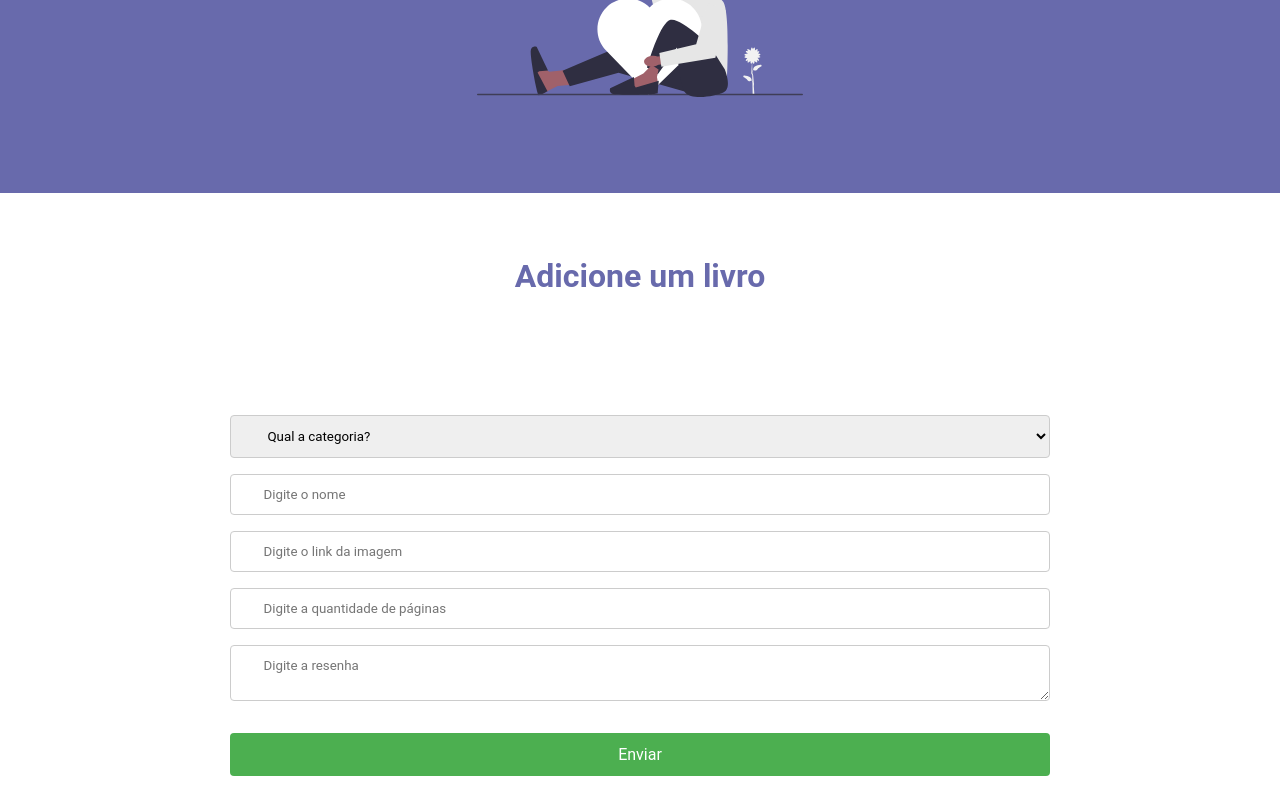
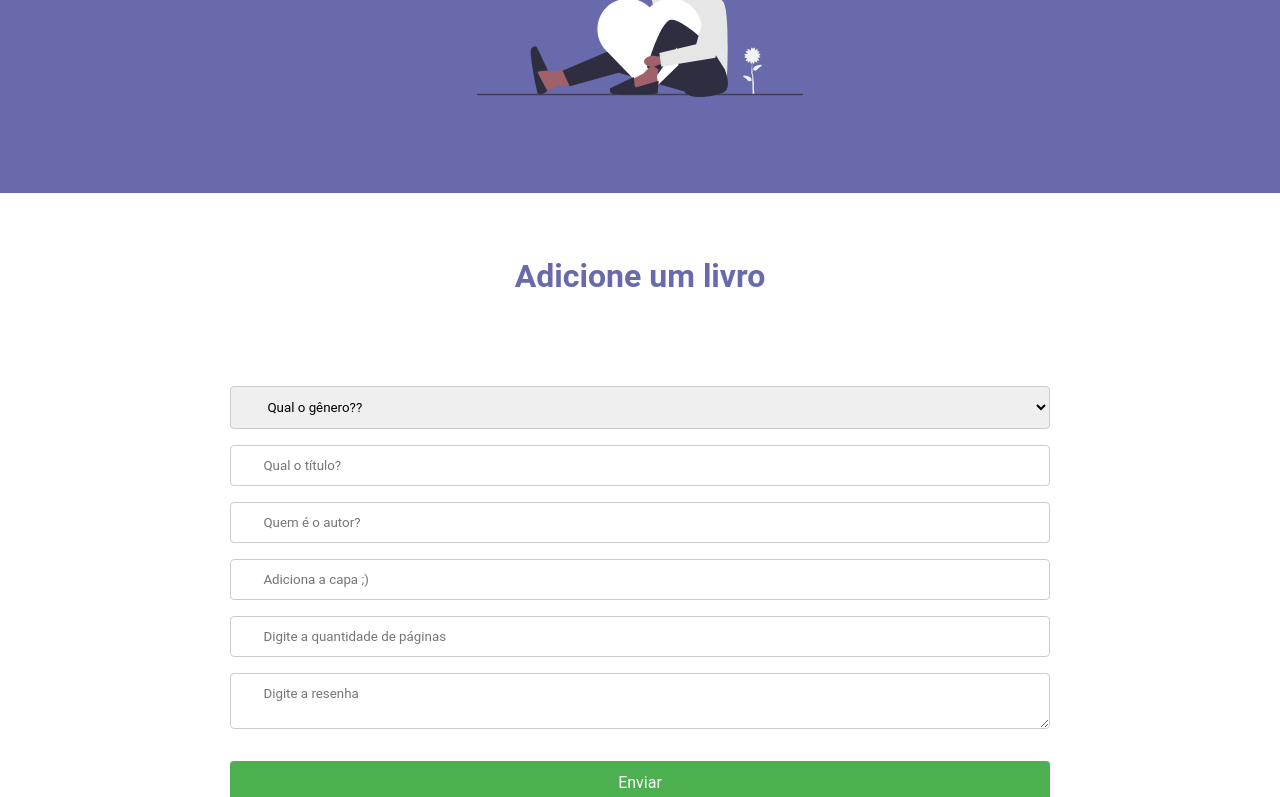
Before and after one commit to AmandaLimasiva/front-livros-react, a React (Vite) app: page / in a window 1280 px wide. Shown: the part 444-1241 px from the top of the page. Built offline with nearby package versions, Linux system fonts and the light colour scheme; no server answers.

Commit message:
Adicionando o campo Autor - Ainda bugado

```diff
--- a/package.json
+++ b/package.json
@@ -13,6 +13,7 @@
     "phosphor-react": "^1.4.1",
     "react": "^18.2.0",
     "react-dom": "^18.2.0",
+    "react-icons": "^5.5.0",
     "react-toastify": "^11.0.5"
   },
   "devDependencies": {
--- a/src/components/Content.jsx
+++ b/src/components/Content.jsx
@@ -20,23 +20,31 @@ export function Content() {
   const [success, setSuccess] = useState(false);
   const [modalOpen, setModalOpen] = useState(false);
   const [selectedRepo, setSelectedRepo] = useState(null);
-  const [categoria, setCategoria] = useState(''); //campo novo
-
-  const baseURL = 'https://back-end-85oy.onrender.com/livros'; //Minha API
+  //Campos novoss
+  const [categoria, setCategoria] = useState('');
+  const [autor, setAutor] = useState('');
 
 
+  //const baseURL = 'https://back-end-85oy.onrender.com/livros'; //Minha API
+  const baseURL = 'http://localhost:3333/livros';
 
 
 
   //(GET)
-  useEffect(() => {
-    async function getData() {
+ useEffect(() => {
+  async function getData() {
+    try {
       const response = await Axios.get(baseURL);
       setRepositories(response.data);
+    } catch (error) {
+      console.error('Erro ao buscar os dados:', error);
     }
-    getData();
-  }, []);
+  }
+  getData();
+}, []);
 
+
+//Funções que controlo o input do forms
   function handleInputValueNome(event) {
     setNome(event.target.value);
   }
@@ -53,11 +61,12 @@ export function Content() {
     setResenha(event.target.value);
   }
 
-  function handleInputValueCategoria(event) {
-    setCategoria(event.target.value);
-  }
+  //Campos novos
 
-  //Abrir e fechar Modal
+  function handleInputValueAutor(event) {
+  setAutor(event.target.value);
+}
+
   function openModal(repo) {
     setSelectedRepo(repo);
     setModalOpen(true);
@@ -77,7 +86,9 @@ export function Content() {
     quantPag,
     imagem,
     resenha,
-    categoria
+    categoria,
+    autor // novo
+
     });
 
     try {
@@ -86,18 +97,22 @@ export function Content() {
         quantPag,
         resenha,
         imagem,
-        categoria //Campo novo
+        categoria, //Campo novo
+        autor // novo
+
       });
 
       const response = await Axios.get(baseURL);
       setRepositories(response.data);
 
+      //Resetar o campo depois de enviar
       setSuccess(true);
       setNome('');
       setQuantPag('');
       setImagem('');
       setResenha('');
       setCategoria(''); //campo novo
+      setAutor('') // novo
 
 
       toast.success('Livro cadastrado com sucesso!', {
@@ -131,7 +146,8 @@ export function Content() {
         quantPag: repo.quantPag,
         resenha: repo.resenha,
         imagem: repo.imagem,
-        categoria: repo.categoria //campo novo
+        categoria: repo.categoria, //campo novo
+        autor: repo.autor
       });
 
       const response = await Axios.get(baseURL);
@@ -191,7 +207,7 @@ export function Content() {
             value={categoria}
             className={styles.formInput}
           >
-            <option value="">Qual a categoria?</option>
+            <option value="">Qual o gênero??</option>
             <option value="Romance">Romance</option>
             <option value="Ficção Científica">Ficção Científica</option>
             <option value="Fantasia">Fantasia</option>
@@ -202,13 +218,22 @@ export function Content() {
 
           <input
             onChange={handleInputValueNome}
-            placeholder="Digite o nome"
+            placeholder="Qual o título?"
             value={nome}
             className={styles.formInput}
           />
+
+          <input
+            onChange={handleInputValueAutor}
+            placeholder="Quem é o autor?"
+            value={autor}
+            className={styles.formInput}
+          />
+
+
           <input
             onChange={handleInputValueImagem}
-            placeholder="Digite o link da imagem"
+            placeholder="Adiciona a capa ;)"
             value={imagem}
             className={styles.formInput}
           />
--- a/src/components/Modal.jsx
+++ b/src/components/Modal.jsx
@@ -1,4 +1,6 @@
+import { FiTrash } from 'react-icons/fi';
 import styles from '../styles/modal.module.css';
+
 
 export function Modal({ isOpen, onClose, repo, onEdit, onDelete }) {
   if (!isOpen) return null;
@@ -22,7 +24,8 @@ export function Modal({ isOpen, onClose, repo, onEdit, onDelete }) {
           <h2>{repo.nome}</h2>
           <p>Páginas: {repo.quantPag}</p>
           <q>Sobre o Livro: {repo.resenha}</q>
-         <q>Categoria: {repo.categoria}</q>
+          <q>Categoria: {repo.categoria}</q>
+          <q>Autores: {repo.autor || 'Não informado'}</q> {/*Campo autor no modal*/}
         </div>
 
 
@@ -30,7 +33,9 @@ export function Modal({ isOpen, onClose, repo, onEdit, onDelete }) {
         <div className={styles.modalActions}>  {/* Aqui é a classe para mexer no Css*/}
             <p>Ações</p>
             <button onClick={handleEdit} className={styles.editButton}>Editar</button>
-            <button onClick={handleDelete} className={styles.deleteButton}>Excluir</button>
+            <button onClick={handleDelete} className={styles.deleteButton}>
+              <FiTrash size={18} />
+            </button>
         </div>
         </div>
       </div>
--- a/src/styles/content.module.css
+++ b/src/styles/content.module.css
@@ -172,3 +172,21 @@
 .formButton:hover {
   background-color: #4CA;
 }
+
+/*Meu cód*/
+
+.deleteButton {
+  background: none;
+  border: none;
+  color: #d9534f;
+  cursor: pointer;
+  padding: 5px;
+  display: flex;
+  align-items: center;
+  justify-content: center;
+  transition: transform 0.2s;
+}
+
+.deleteButton:hover {
+  transform: scale(1.1);
+}
```
Also changed, not shown: 1 other file (tests, documents, lock files or other folders).
